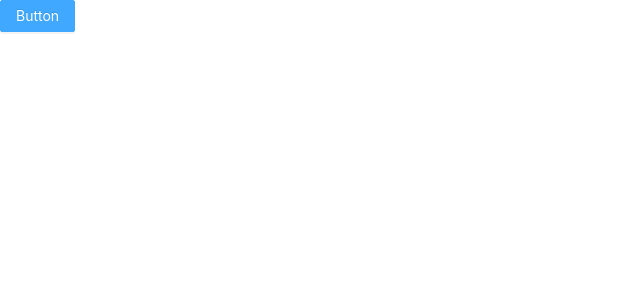
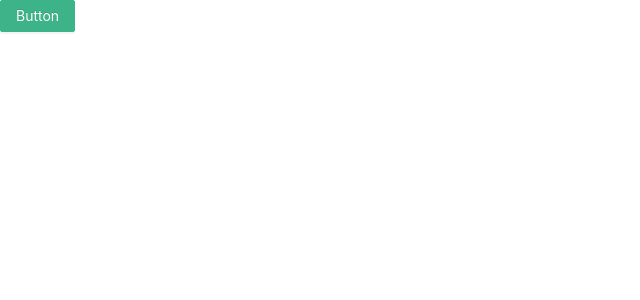
Before and after one commit to luozyiii/cra-antd-ts, a React (Create React App) app: page / in a window 1280 px wide. Shown: the top 300 px of the page, without its empty margins (0-640 px from the left). Built offline with nearby package versions, Linux system fonts and the light colour scheme.

Commit message:
chore: craco-less

```diff
--- a/craco.config.js
+++ b/craco.config.js
@@ -1,5 +1,6 @@
 const path = require('path');
 const { whenProd } = require('@craco/craco');
+const CracoLessPlugin = require('craco-less');
 const resolve = (dir) => path.resolve(__dirname, dir);
 const proxyServer = require('./config/proxy');
 
@@ -55,6 +56,19 @@ module.exports = {
       };
     },
   },
+  plugins: [
+    {
+      plugin: CracoLessPlugin,
+      options: {
+        lessLoaderOptions: {
+          lessOptions: {
+            modifyVars: {},
+            javascriptEnabled: true,
+          },
+        },
+      },
+    },
+  ],
   devServer: {
     port: 8080,
     proxy: proxyServer,
--- a/package.json
+++ b/package.json
@@ -12,6 +12,7 @@
     "@types/react": "^18.0.21",
     "@types/react-dom": "^18.0.6",
     "antd": "^4.23.2",
+    "craco-less": "^2.1.0-alpha.0",
     "cross-env": "^7.0.3",
     "lodash-es": "^4.17.21",
     "prettier": "^2.7.1",
--- a/src/App.css
+++ /dev/null
@@ -1 +0,0 @@
-@import '~antd/dist/antd.css';
--- /dev/null
+++ b/src/App.less
@@ -0,0 +1,2 @@
+@import '~antd/dist/antd.less';
+@import './style/theme.less';
--- a/src/App.tsx
+++ b/src/App.tsx
@@ -1,8 +1,8 @@
 import { FC } from 'react';
 import { Button } from 'antd';
 import { isArray } from 'lodash-es';
-import './App.css';
-import styles from '@/app.module.scss';
+import './App.less';
+import styles from '@/app.module.less';
 console.log('styles', styles);
 console.log(isArray);
 
--- a/src/react-app-env.d.ts
+++ b/src/react-app-env.d.ts
@@ -1 +1,5 @@
-/// <reference types="react-scripts" />
+// / <reference types="react-scripts" />
+declare module '*.module.less' {
+  const classes: { readonly [key: string]: string };
+  export default classes;
+}
--- /dev/null
+++ b/src/style/theme.less
@@ -0,0 +1 @@
+@primary-color: #1da57a;
```
Also changed, not shown: src/app.module.less (renamed from src/app.module.scss).
